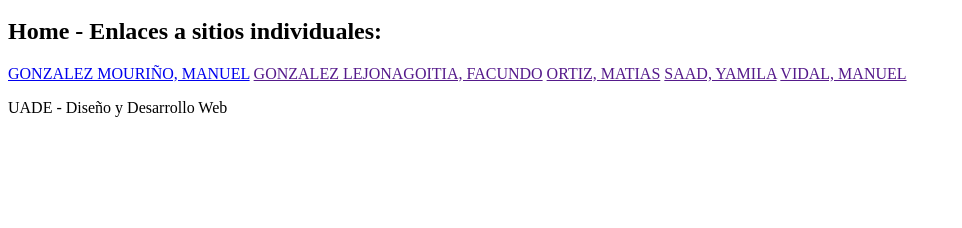
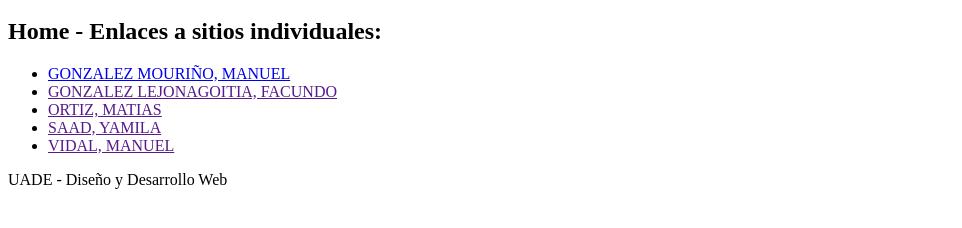
Before and after one commit to manugonzalezm/Grupo_9_Diseno_Desarrollo_Web, a plain HTML site: page index.html in a window 1280 px wide. Shown: the part 136-364 px from the top of the page, without its empty margins (0-962 px from the left). Drawn offline with Linux system fonts and the light colour scheme.

Commit message:
Update index.html

```diff
--- a/index.html
+++ b/index.html
@@ -18,11 +18,14 @@
     </header>
     <main>
         <h2>Home - Enlaces a sitios individuales: </h2>
-        <a href="https://manugonzalezm.github.io/Clase_2_Diseno_Desarrollo_Web/">GONZALEZ MOURIÑO, MANUEL</a>
-        <a href="">GONZALEZ LEJONAGOITIA, FACUNDO</a>
-        <a href="">ORTIZ, MATIAS</a>
-        <a href="">SAAD, YAMILA</a>
-        <a href="">VIDAL, MANUEL</a>
+        <ul>
+            <li><a href="https://manugonzalezm.github.io/Clase_2_Diseno_Desarrollo_Web/">GONZALEZ MOURIÑO, MANUEL</a></li>
+            <li><a href="">GONZALEZ LEJONAGOITIA, FACUNDO</a></li>
+            <li><a href="">ORTIZ, MATIAS</a></li>
+            <li><a href="">SAAD, YAMILA</a></li>
+            <li><a href="">VIDAL, MANUEL</a></li>
+        </ul>
+
     </main>
     <footer>
         <p>UADE - Diseño y Desarrollo Web</p>
```
